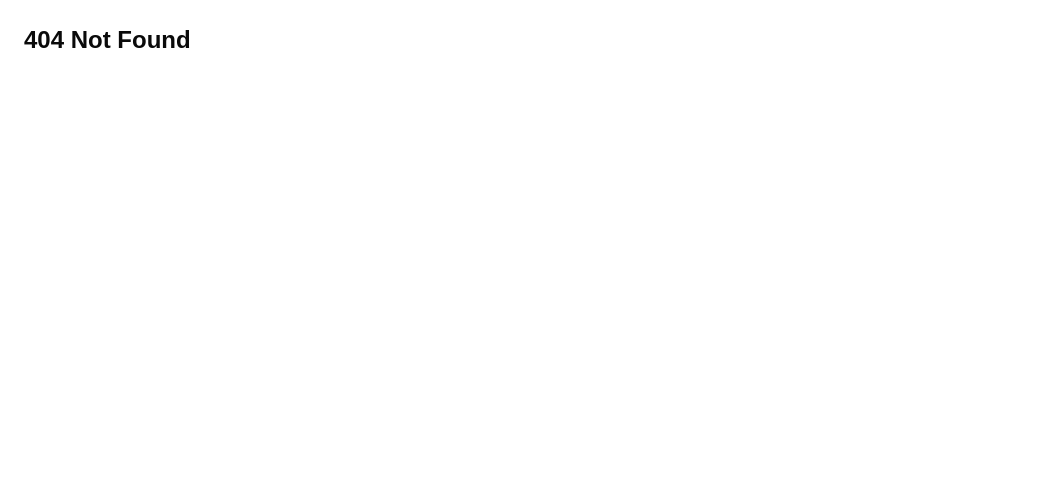
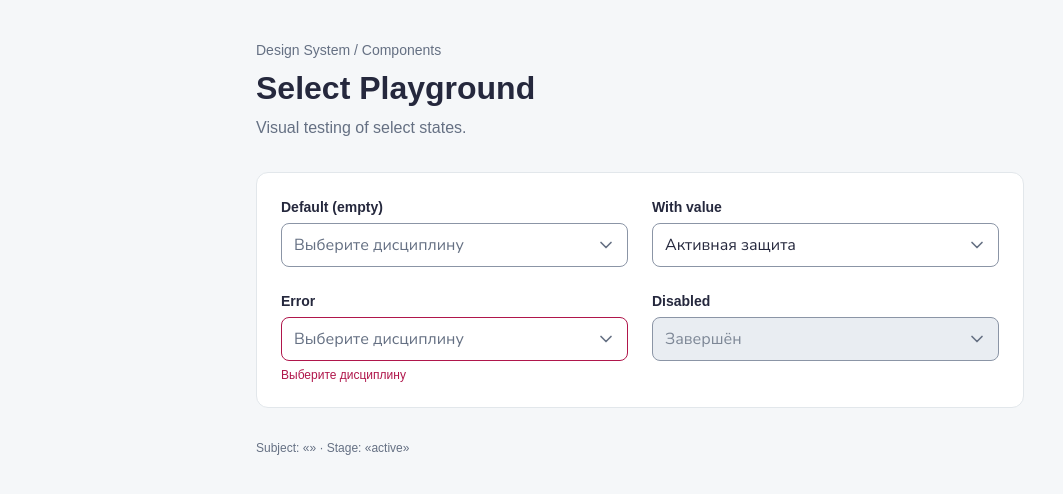
Before and after one commit to ITMO-QUEUE/itmo-queue-frontend, a React (Vite) app: page /test/select in a window 1280 px wide. Before the commit this address had no page. Shown: the top 494 px of the page, without its empty margins (0-1063 px from the left). Built offline with nearby package versions, Linux system fonts and the light colour scheme.

Commit message:
feat: add ui select and a test page

```diff
--- a/src/app/router/index.ts
+++ b/src/app/router/index.ts
@@ -14,6 +14,7 @@ import { TeacherSubjectsPage } from '../../pages/teacher/TeacherSubjectsPage'
 import { TestButtonPage } from '../../pages/test/TestButtonPage'
 import { TestCheckboxPage } from '../../pages/test/TestCheckboxPage'
 import { TestInputPage } from '../../pages/test/TestInputPage'
+import { TestSelectPage } from '../../pages/test/TestSelectPage'
 
 export const router = createBrowserRouter([
 	{
@@ -86,6 +87,10 @@ export const router = createBrowserRouter([
 			{
 				path: 'input',
 				Component: TestInputPage
+			},
+			{
+				path: 'select',
+				Component: TestSelectPage
 			}
 
 		]
--- /dev/null
+++ b/src/components/ui/UISelect.tsx
@@ -0,0 +1,111 @@
+import { useId } from 'react'
+import ChevronDownIcon from '@/assets/icons/ChevronDown.svg'
+import { tw } from '../../libs/utils'
+
+export interface UISelectOption {
+	value: string
+	label: string
+}
+
+interface UISelectProps {
+	label: string
+	value: string
+	onChange: (value: string) => void
+	options: UISelectOption[]
+	placeholder?: string
+	error?: string
+	disabled?: boolean
+}
+
+const LABEL_CLASSES = tw('text-label text-text-primary')
+
+const SELECT_CLASSES = tw(
+	'h-11 w-full appearance-none pl-3 pr-11',
+	'font-nunito text-body',
+	'rounded-control border border-border-control bg-bg-surface',
+	'cursor-pointer',
+	'focus:outline-none focus:border-border-focus',
+	'focus:ring-2 focus:ring-border-focus/20',
+	'disabled:cursor-not-allowed',
+	'disabled:bg-disabled-bg disabled:text-disabled-text'
+)
+
+const ERROR_SELECT_CLASSES = tw(
+	'border-status-danger',
+	'focus:border-status-danger focus:ring-status-danger/20'
+)
+
+const ERROR_TEXT_CLASSES = tw('text-caption text-status-danger')
+
+export const UISelect = ({
+	label,
+	value,
+	onChange,
+	options,
+	placeholder = 'Выберите вариант',
+	error,
+	disabled = false
+}: UISelectProps) => {
+	const id = useId()
+	const isEmpty = value === ''
+
+	return (
+		<div className='flex w-full flex-col gap-1.5'>
+			<label
+				htmlFor={id}
+				className={LABEL_CLASSES}
+			>
+				{label}
+			</label>
+
+			<div className='relative'>
+				<select
+					id={id}
+					value={value}
+					onChange={event => onChange(event.currentTarget.value)}
+					disabled={disabled}
+					aria-invalid={Boolean(error)}
+					aria-describedby={error ? `${id}-error` : undefined}
+					className={tw(
+						SELECT_CLASSES,
+						isEmpty ? 'text-text-secondary' : 'text-text-primary',
+						error ? ERROR_SELECT_CLASSES : ''
+					)}
+				>
+					<option
+						value=''
+						disabled
+					>
+						{placeholder}
+					</option>
+
+					{options.map(option => (
+						<option
+							key={option.value}
+							value={option.value}
+						>
+							{option.label}
+						</option>
+					))}
+				</select>
+
+				<img
+					src={ChevronDownIcon}
+					alt=''
+					aria-hidden='true'
+					className='pointer-events-none absolute top-1/2 right-3 size-icon -translate-y-1/2 select-none'
+					draggable={false}
+				/>
+			</div>
+
+			{error && (
+				<p
+					id={`${id}-error`}
+					className={ERROR_TEXT_CLASSES}
+				>
+					{error}
+				</p>
+			)}
+		</div>
+	)
+}
--- /dev/null
+++ b/src/pages/test/TestSelectPage.tsx
@@ -0,0 +1,70 @@
+import { useState } from 'react'
+import { UISelect, type UISelectOption } from '../../components/ui/UISelect'
+
+const SUBJECTS: UISelectOption[] = [
+	{ value: 'math', label: 'Математический анализ' },
+	{ value: 'algebra', label: 'Алгебра и структуры данных' },
+	{ value: 'programming', label: 'Программирование' }
+]
+
+const STAGES: UISelectOption[] = [
+	{ value: 'pre', label: 'Предварительная запись' },
+	{ value: 'active', label: 'Активная защита' },
+	{ value: 'done', label: 'Завершён' }
+]
+
+export const TestSelectPage = () => {
+	const [subject, setSubject] = useState('')
+	const [stage, setStage] = useState('active')
+
+	return (
+		<main className='h-full w-full overflow-auto bg-bg-page p-6 md:p-10'>
+			<div className='mx-auto flex max-w-3xl flex-col gap-8'>
+				<header className='space-y-2'>
+					<p className='text-small text-text-secondary'>
+						Design System / Components
+					</p>
+					<h1 className='text-heading text-text-primary'>Select Playground</h1>
+					<p className='text-body text-text-secondary'>
+						Visual testing of select states.
+					</p>
+				</header>
+
+				<section className='grid gap-6 rounded-card border border-border-subtle bg-bg-surface p-6 md:grid-cols-2'>
+					<UISelect
+						label='Default (empty)'
+						value={subject}
+						onChange={setSubject}
+						options={SUBJECTS}
+						placeholder='Выберите дисциплину'
+					/>
+					<UISelect
+						label='With value'
+						value={stage}
+						onChange={setStage}
+						options={STAGES}
+					/>
+					<UISelect
+						label='Error'
+						value=''
+						onChange={() => undefined}
+						options={SUBJECTS}
+						placeholder='Выберите дисциплину'
+						error='Выберите дисциплину'
+					/>
+					<UISelect
+						label='Disabled'
+						value='done'
+						onChange={() => undefined}
+						options={STAGES}
+						disabled
+					/>
+				</section>
+
+				<p className='text-caption text-text-secondary'>
+					Subject: «{subject}» · Stage: «{stage}»
+				</p>
+			</div>
+		</main>
+	)
+}
```
Also changed, not shown: src/assets/icons/ChevronDown.svg (added).
